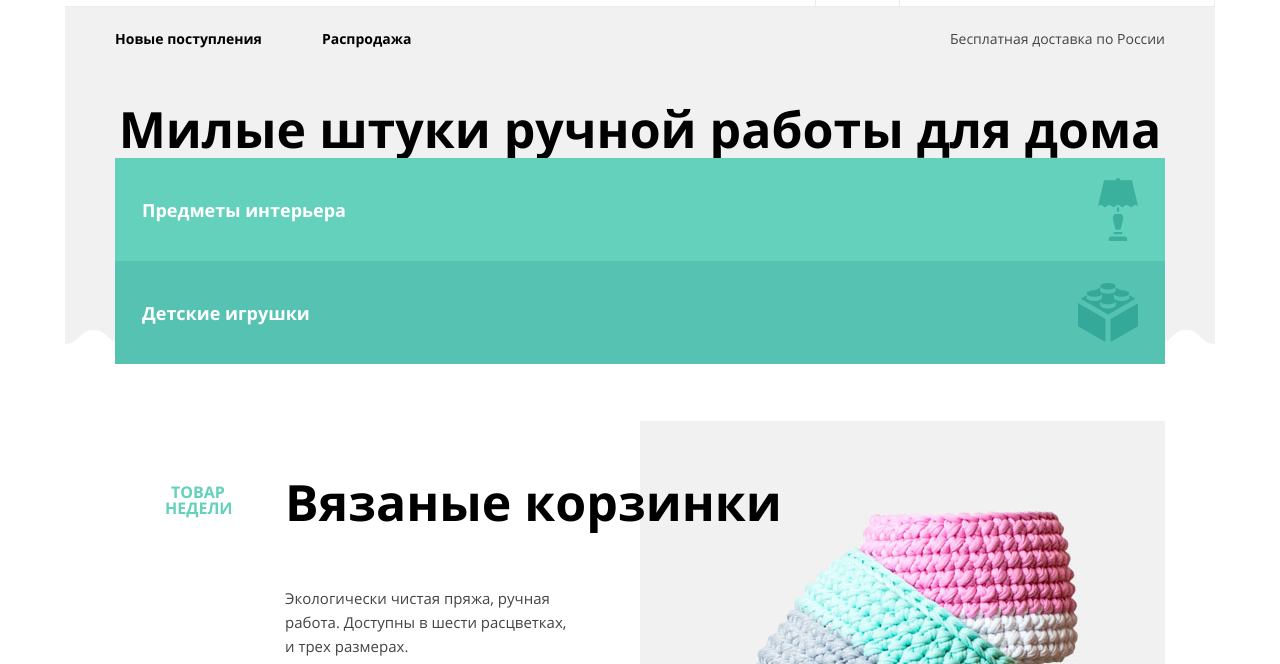
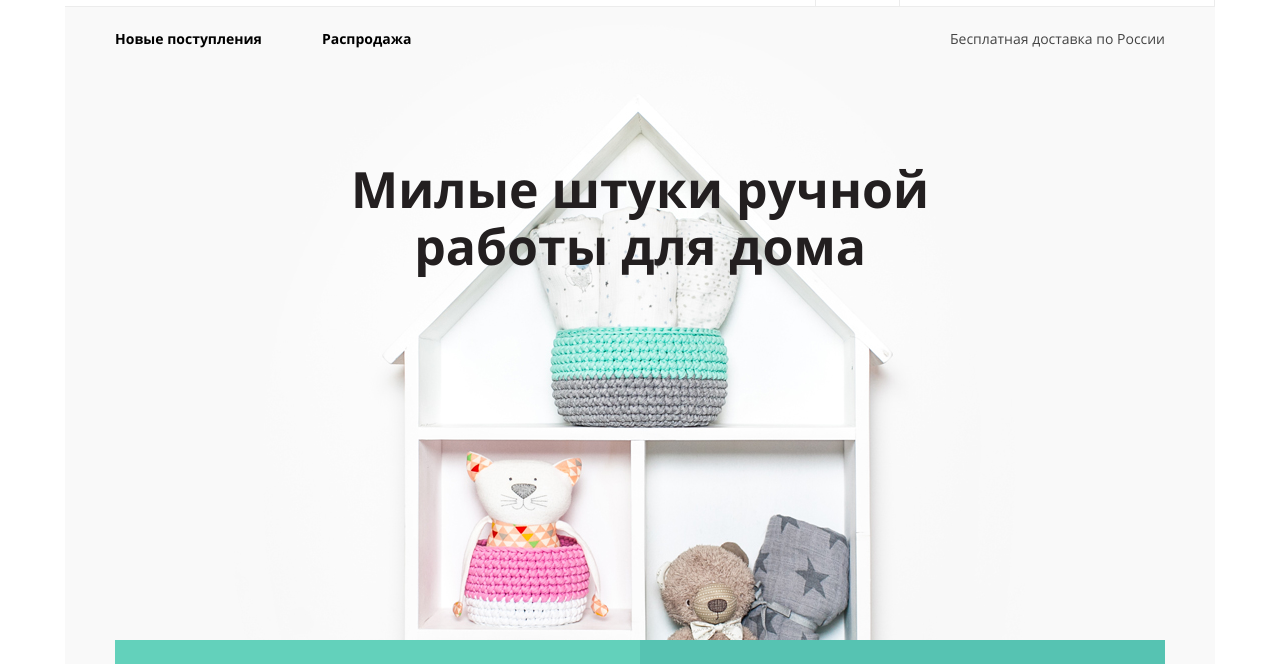
Before and after one commit to Nezdara/mishka, a website: page index.html in a window 1280 px wide. Shown: the part 82-746 px from the top of the page. Drawn offline with nearby package versions, Linux system fonts and the light colour scheme; some packages are replaced by stand-ins of ours; files that its build step writes are made by us from their sources.

Commit message:
finished sub-header

```diff
--- a/index.html
+++ b/index.html
@@ -50,7 +50,7 @@
     </div>
   </header>
   <main class="main">
-    <div class="sub-header">
+    <div class="sub-header sub-header--index">
       <div class="sub-header__menu">
         <a href="#" class="sub-header__link">Новые поступления</a>
         <a href="#" class="sub-header__link">Распродажа</a>
@@ -58,16 +58,10 @@
         <a href="#" class="sub-header__link sub-header__link--tablet">Вязание на заказ</a>
         <span class="sub-header__text">Бесплатная доставка по России</span>
       </div>
-      <h1 class="sub-header__title">Милые штуки ручной работы для дома</h1>
+      <h1 class="sub-header__title sub-header__title--index">Милые штуки<br class="sub-header__tablet-hide"> ручной<br> работы для дома</h1>
       <div class="category">
-        <div class="category__item category__item--interior">
-          <a href="#" class="category__title">Предметы интерьера</a>
-          <img src="img/icon-interior.svg" alt="Светильник" class="categoty__img">
-        </div>
-        <div class="category__item category__item--toy">
-          <a href="#" class="category__title">Детские игрушки</a>
-          <img src="img/icon-toy.svg" alt="Игрушка" class="categoty__img">
-        </div>
+        <a href="#" class="category__item category__item--interior">Предметы<br> интерьера<img src="img/icon-interior.svg" alt="Светильник" class="categoty__img"></a>
+        <a href="#" class="category__item category__item--toy">Детские<br> игрушки<img src="img/icon-toy.svg" alt="Игрушка" class="categoty__img"></a>
       </div>
     </div>
     <div class="offer">
--- a/sass/blocks/category.scss
+++ b/sass/blocks/category.scss
@@ -1,8 +1,30 @@
 .category {
   display: flex;
   flex-direction: column;
-  // width: 320px;
-  // margin: 0 auto;
+  margin-top: 120px;
+  width: auto;
+  font-size: 18px;
+  font-weight: 700;
+  line-height: 24px;
+  color: $category-btn-link;
+
+  &:active {
+    color: $category-btn-link-down;
+  }
+}
+
+@media #{$tablet} {
+  .category {
+    flex-direction: row;
+    flex-wrap: wrap;
+    margin-top: 380px;
+  }
+}
+
+@media #{$desktop} {
+  .category {
+    margin-top: 365px;
+  }
 }
 
 .category__item {
@@ -29,14 +51,27 @@
   }
 }
 
-.category__title {
-  width: 50%;
-  font-size: 18px;
-  font-weight: 700;
-  line-height: 24px;
-  color: $category-btn-link;
+@media #{$tablet} {
+  .category__item {
+    width: 50%;
+    height: 140px;
+    align-items: flex-start;
 
-  &:active {
-    color: $category-btn-link-down;
+    &--interior {
+      background-image: url('../img/bg-zigzag-fill.svg');
+      background-repeat: no-repeat;
+      background-position: 8% 100%;
+    }
+
+    &--toy {
+      background-image: url('../img/bg-zigzag-fill.svg');
+      background-repeat: no-repeat;
+      background-position: 92% 100%;
+    }
+
+    &:hover {
+      margin-top: -5px;
+      height: 145px;
+    }
   }
 }
--- a/sass/blocks/sub-header.scss
+++ b/sass/blocks/sub-header.scss
@@ -4,16 +4,50 @@
   padding-top: 70px;
   min-height: 175px;
   margin-bottom: 30px;
+
+  &--index {
+    background-color: $sub-header-index-bg;
+    padding: 0;
+    padding-top: 90px;
+    background-image: url('../img/hero-mobile@1x.jpg');
+    background-position: top;
+    background-repeat: no-repeat;
+
+    @media #{$retina} {
+      background-image: url('../img/hero-mobile@2x.jpg');
+    }
+  }
 }
 
 @media #{$tablet} {
   .sub-header {
-    margin-bottom: 60px;
     padding: 0 50px;
-    min-height: 230px;
+    padding-bottom: 100px;
     background-image: url('../img/bg-zigzag-fill.svg');
     background-repeat: no-repeat;
-    background-position: bottom;
+    background-position: 0% 100%;
+
+    &--index {
+      padding: 0 50px;
+      background-image: url('../img/bg-zigzag-fill.svg'),
+                        url('../img/hero-desktop@1x.jpg');
+      background-position: 0% 100%, top;
+
+      @media #{$retina} {
+        background-image: url('../img/bg-zigzag-fill.svg'),
+                          url('../img/hero-desktop@2x.jpg');
+      }
+    }
+  }
+}
+
+@media #{$desktop} {
+  .sub-header {
+    padding-bottom: 130px;
+
+    &--index {
+      padding: 0 50px;
+    }
   }
 }
 
@@ -67,6 +101,16 @@
 
 .sub-header__title {
   text-align: center;
+  color: $sub-header-title;
+}
+
+@media #{$tablet} {
+  .sub-header__title {
+
+    &--index {
+      margin-top: 90px;
+    }
+  }
 }
 
 .sub-header__text {
@@ -75,3 +119,9 @@
   line-height: 24px;
   color: $item-text;
 }
+
+@media #{$tablet} {
+  .sub-header__tablet-hide {
+    display: none;
+  }
+}
--- a/sass/utils/variables.scss
+++ b/sass/utils/variables.scss
@@ -9,6 +9,7 @@ $main-nav-toggle: #000000;
 
 $sub-header-index-bg: #f9f9f9;
 $sub-header-bg: #f1f1f1;
+$sub-header-title: #231f20;
 
 $category-btn-link: #ffffff;
 $category-btn-link-down: rgba(#ffffff, .3);
```
Also changed, not shown: catalog.html (+1 -0 lines), form.html (+1 -0 lines).
